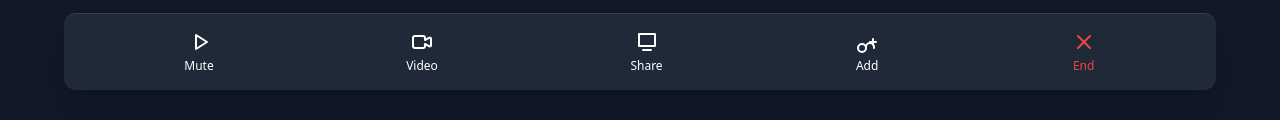
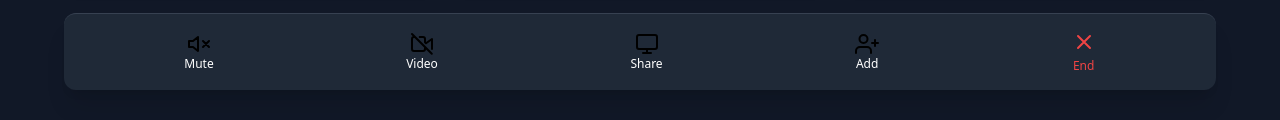
Before and after one commit to JackFayama/zoom, a plain HTML site: page index.html in a window 1280 px wide. Shown: the part 545-665 px from the top of the page. Drawn offline with nearby package versions, Linux system fonts and the light colour scheme.

Commit message:
Update index.html

```diff
--- a/index.html
+++ b/index.html
@@ -48,40 +48,25 @@
 
       <!-- Mute -->
       <button class="flex flex-col items-center text-white hover:text-blue-400">
-        <svg class="w-6 h-6 mb-1" fill="none" stroke="currentColor" stroke-width="2"
-          viewBox="0 0 24 24">
-          <path stroke-linecap="round" stroke-linejoin="round" d="M9 5v14l11-7L9 5z" />
-        </svg>
+        <svg xmlns="http://www.w3.org/2000/svg" width="24" height="24" viewBox="0 0 24 24" fill="none" stroke="#000000" stroke-width="2" stroke-linecap="round" stroke-linejoin="round"><path d="M11 5L6 9H2v6h4l5 4zM22 9l-6 6M16 9l6 6"/></svg>
         <span class="text-xs">Mute</span>
       </button>
 
       <!-- Video -->
       <button class="flex flex-col items-center text-white hover:text-green-400">
-        <svg class="w-6 h-6 mb-1" fill="none" stroke="currentColor" stroke-width="2"
-          viewBox="0 0 24 24">
-          <path stroke-linecap="round" stroke-linejoin="round"
-            d="M15 10l4.553-2.276A1 1 0 0121 8.618v6.764a1 1 0 01-1.447.894L15 14v2a2 2 0 01-2 2H5a2 2 0 01-2-2V8a2 2 0 012-2h8a2 2 0 012 2v2z" />
-        </svg>
+        <svg xmlns="http://www.w3.org/2000/svg" width="24" height="24" viewBox="0 0 24 24" fill="none" stroke="#000000" stroke-width="2" stroke-linecap="round" stroke-linejoin="round"><path d="M2 2l19.8 19.8M15 15.7V17a2 2 0 0 1-2 2H4a2 2 0 0 1-2-2V7c0-1.1.9-2 2-2h.3m5.4 0H13a2 2 0 0 1 2 2v3.3l1 1L22 7v10"/></svg>
         <span class="text-xs">Video</span>
       </button>
 
       <!-- Share Screen -->
       <button class="flex flex-col items-center text-white hover:text-yellow-400">
-        <svg class="w-6 h-6 mb-1" fill="none" stroke="currentColor" stroke-width="2"
-          viewBox="0 0 24 24">
-          <path stroke-linecap="round" stroke-linejoin="round"
-            d="M4 4h16v12H4zM8 20h8" />
-        </svg>
+       <svg xmlns="http://www.w3.org/2000/svg" width="24" height="24" viewBox="0 0 24 24" fill="none" stroke="#000000" stroke-width="2" stroke-linecap="round" stroke-linejoin="round"><rect x="2" y="3" width="20" height="14" rx="2" ry="2"></rect><line x1="8" y1="21" x2="16" y2="21"></line><line x1="12" y1="17" x2="12" y2="21"></line></svg>
         <span class="text-xs">Share</span>
       </button>
 
       <!-- Add User -->
       <button class="flex flex-col items-center text-white hover:text-indigo-400">
-        <svg class="w-6 h-6 mb-1" fill="none" stroke="currentColor" stroke-width="2"
-          viewBox="0 0 24 24">
-          <path stroke-linecap="round" stroke-linejoin="round"
-            d="M18 9v6m3-3h-6m-4 6a4 4 0 10-8 0 4 4 0 008 0zm0 0v-1a4 4 0 018 0v1" />
-        </svg>
+        <svg xmlns="http://www.w3.org/2000/svg" width="24" height="24" viewBox="0 0 24 24" fill="none" stroke="#000000" stroke-width="2" stroke-linecap="round" stroke-linejoin="round"><path d="M16 21v-2a4 4 0 0 0-4-4H5a4 4 0 0 0-4 4v2"></path><circle cx="8.5" cy="7" r="4"></circle><line x1="20" y1="8" x2="20" y2="14"></line><line x1="23" y1="11" x2="17" y2="11"></line></svg>
         <span class="text-xs">Add</span>
       </button>
 
```
